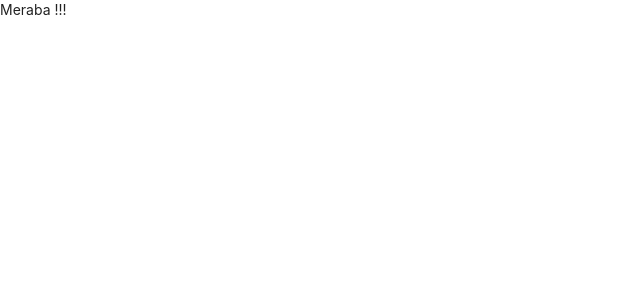
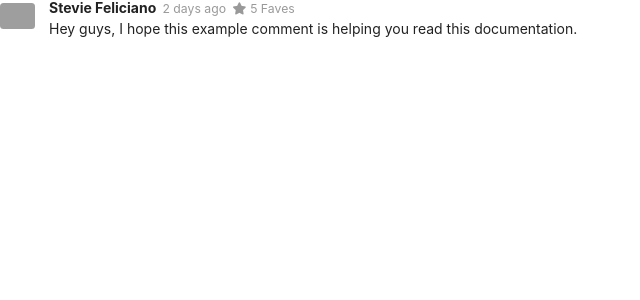
Before and after one commit to OzanMertKaraca/ReactJs-1, a React (Create React App) app: page / in a window 1280 px wide. Shown: the top 300 px of the page, without its empty margins (0-640 px from the left). Built offline with nearby package versions, Linux system fonts and the light colour scheme; grey boxes are pictures that could not be loaded.

Commit message:
Comment Project-1.1 : Semantic UI  projeye dahil edilmiştir.

```diff
--- a/src/App.js
+++ b/src/App.js
@@ -3,8 +3,25 @@ import React from 'react';
 const App = () => {
 
     return(
-        <div>
-             Meraba !!!
+        <div className="ui comments">
+            <div className="comment">
+                <a className="avatar">
+                    <img src="/images/avatar/small/stevie.jpg"/>
+                </a>
+                <div className="content">
+                    <a className="author">Stevie Feliciano</a>
+                    <div className="metadata">
+                        <div className="date">2 days ago</div>
+                        <div className="rating">
+                            <i className="star icon"></i>
+                            5 Faves
+                        </div>
+                    </div>
+                    <div className="text">
+                        Hey guys, I hope this example comment is helping you read this documentation.
+                    </div>
+                </div>
+            </div>
         </div>
     )
 }
```
